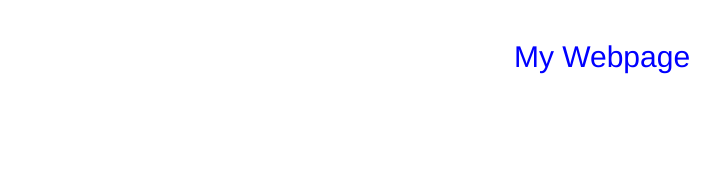
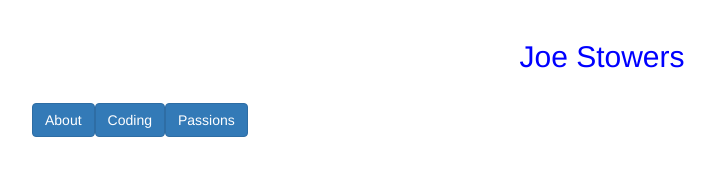
Before and after one commit to jstowers/Webpage, a React app: page / in a window 1280 px wide. Shown: the whole page, without its empty margins (38-758 px from the left). Built offline with nearby package versions, Linux system fonts and the light colour scheme.

Commit message:
Add navigation bar component with buttons

```diff
--- a/package.json
+++ b/package.json
@@ -1,5 +1,7 @@
 {
   "name": "webpage",
+  "author": "Joseph Stowers",
+  "license": "ISC",
   "version": "1.0.0",
   "description": "Personal Webpage Using React",
   "main": "index.js",
@@ -11,8 +13,6 @@
     "start": "node ./node_modules/.bin/webpack-dev-server",
     "test": "echo \"Error: no test specified\" && exit 1"
   },
-  "author": "Joseph Stowers",
-  "license": "ISC",
   "devDependencies": {
     "babel-core": "^6.23.1",
     "babel-loader": "^6.3.2",
--- /dev/null
+++ b/src/components/navbar.js
@@ -0,0 +1,35 @@
+import React, { Component } from 'react';
+
+class NavBar extends Component {
+
+	constructor(props) {
+	  super(props);
+
+	  this.tabs = ['About', 'Coding', 'Passions']
+
+	}
+
+	listTabs() {
+	  return this.tabs.map((tab, index) => {
+	  	return (
+	  	  <button
+	  	  	key={index}
+	  	  	className='btn btn-primary'>{tab}
+  	  	  </button>
+  		)
+	  });
+	}
+
+	render() {
+	  return (
+	  	<div className="navBar">
+	  		{ this.listTabs() }
+	  	</div>
+	  )
+	}
+}
+
+export default NavBar
+
+
+// glyphicon glyphicon-briefcase
--- a/src/index.js
+++ b/src/index.js
@@ -1,10 +1,13 @@
 import React from 'react';
 import ReactDOM from 'react-dom';
+
+import NavBar from './components/navbar';
 
 const App = () => {
 	return (
 		<div>
-			<h2>My Webpage</h2>
+			<h2>Joe Stowers</h2>
+			<NavBar />
 		</div>
 	)
 }
--- a/style/style.css
+++ b/style/style.css
@@ -3,3 +3,10 @@ h2 {
 	text-align: center;
 	color: blue;
 }
+
+.btn .btn-primary {
+	margin-top: 10px;
+	padding: 10px;
+	border: 1px solid #ddd;
+	border-radius: 4px;
+}
```
Also changed, not shown: webpack.config.js (+20 -2 lines), 1 other file.
